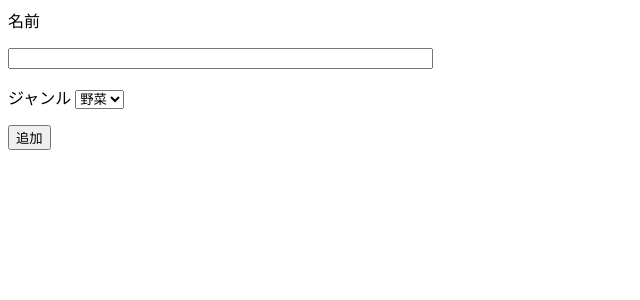
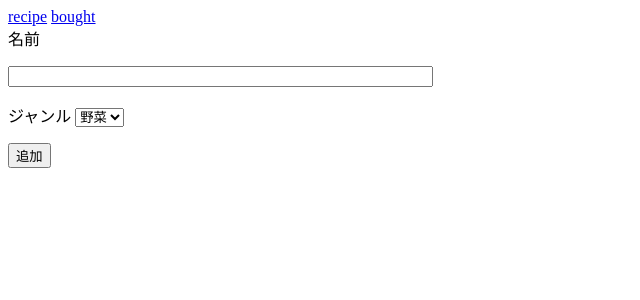
Before and after one commit to ryunosuke-seimei/motomura, a Flask app: template templates/index_item.html in a window 1280 px wide. Shown: the top 300 px of the page, without its empty margins (0-640 px from the left). Run offline with Flask 2, Linux system fonts and the light colour scheme; the template is opened without the code that fills it, so the values that code supplies are empty.

Commit message:
new route

```diff
--- a/templates/detail_recipe.html
+++ b/templates/detail_recipe.html
@@ -19,6 +19,8 @@
 </script>
 <body>
 <a href="/village/recipe/">recipe list</a>
+<a href="/village/item/">item</a>
+
 {% for list in send_data[2] %}
     <div class="item">
         <input type="hidden" class="id" value="{{ list[0] }}">
--- a/templates/index.html
+++ b/templates/index.html
@@ -43,6 +43,8 @@
 </script>
 <body>
 <a href="/village/recipe/">recipe</a>
+<a href="/village/item/">item</a>
+
 {% for list in lists[1] %}
     <div class="item">
         <input type="hidden" class="id" value="{{ list[0] }}">
--- a/templates/index_item.html
+++ b/templates/index_item.html
@@ -5,6 +5,9 @@
     <title>Title</title>
 </head>
 <body>
+<a href="/village/recipe/">recipe</a>
+<a href="/village/bought/">bought</a>
+
 <form action="/village/item/insert/" method="POST">
     名前
     <p><input type="text" name="name" size="50" required></p>
--- a/templates/index_recipe.html
+++ b/templates/index_recipe.html
@@ -6,6 +6,7 @@
 </head>
 <body>
 <a href="/village/bought/">input data</a>
+<a href="/village/item/">item</a>
 
 <form action="/village/recipe/insert/" method="POST">
     名前
```
